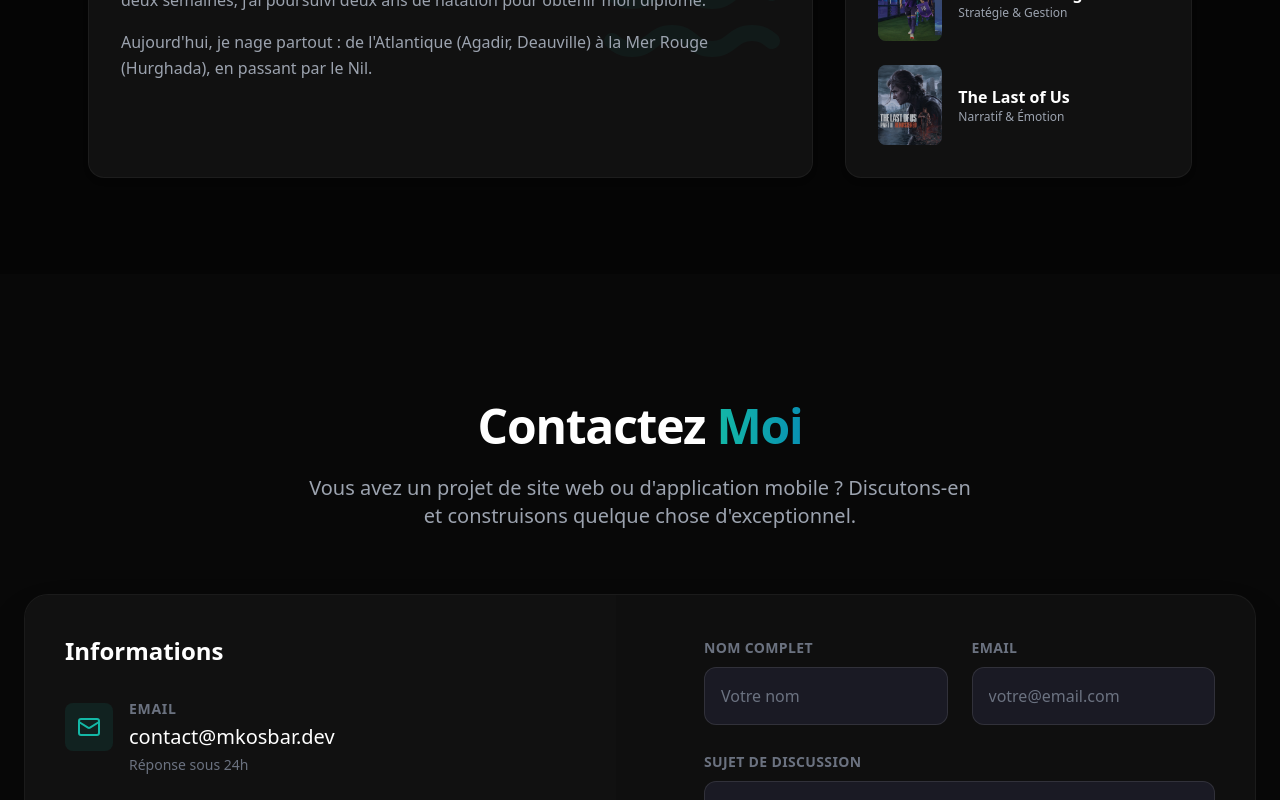
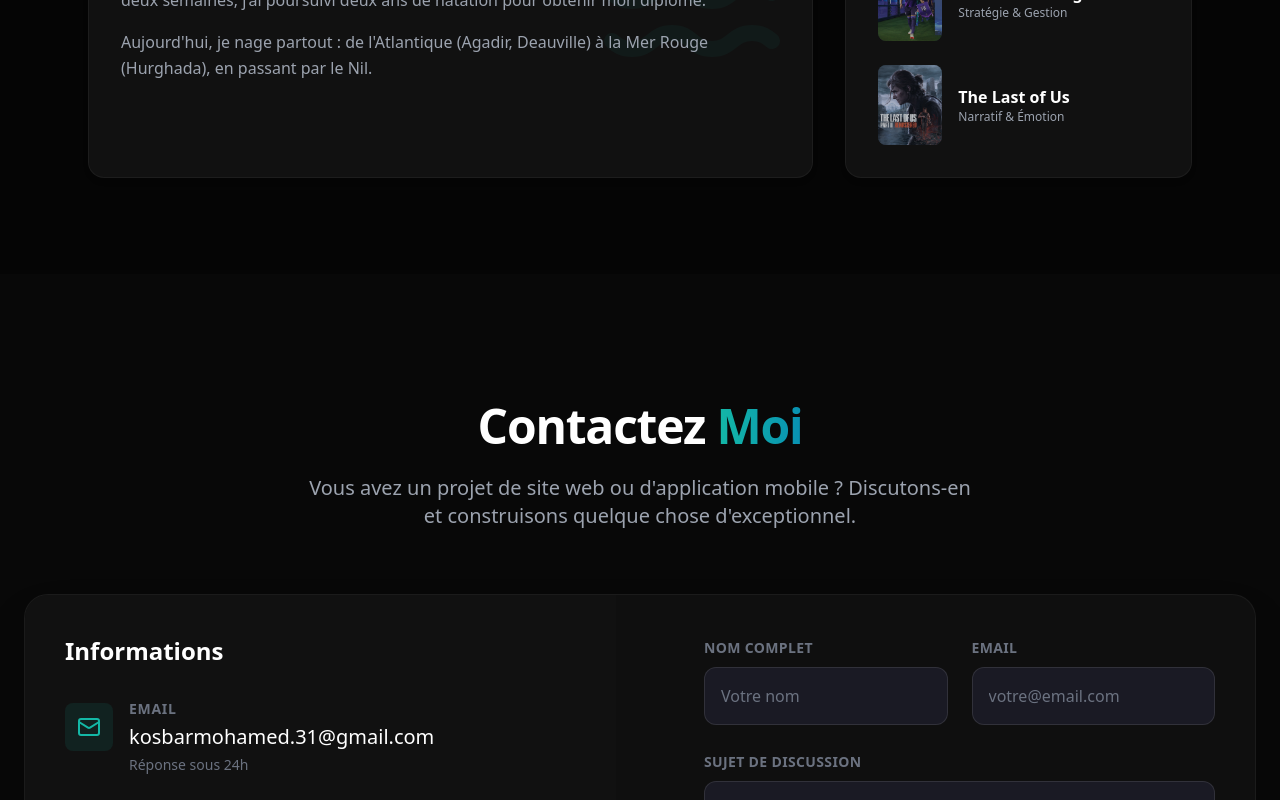
Before and after one commit to DevKosX/PortfolioV2_React, a React (Vite) app: page / in a window 1280 px wide. Shown: the part 11200-12000 px from the top of the page. Built offline with nearby package versions, Linux system fonts and the light colour scheme.

Commit message:
ajout d emon vrai mail

```diff
--- a/src/App.jsx
+++ b/src/App.jsx
@@ -135,9 +135,9 @@ const App = () => {
       accent: "text-amber-500",
       bgImage: "public/images/passions/jardin.jpg",
       locations: [
-        { name: "Mit Yazid (Le Village)", desc: "Là où tout commence. La maison de mon grand-père, mes racines profondes. C'est la vie agricole, la connexion à la terre. Le cœur de mon identité.", icon: <Users className="w-5 h-5" />, img: "public/images/passions/village.jpg" },
-        { name: "Alexandrie (La Nocturne)", desc: "Une ville côtière inexplicable. Ici, la vie commence vraiment à 22h. Une vibe particulière face à la mer qui ne s'explique pas, elle se vit.", icon: <Moon className="w-5 h-5" />, img: "public/images/passions/alexandria.jpg" },
-        { name: "El Sahel (Le Paradis Moderne)", desc: "La nouvelle ville extraordinaire. Eau turquoise paradisiaque, Jet Ski, buildings modernes. Le luxe au bord de la Méditerranée.", icon: <Sun className="w-5 h-5" />, img: "public/images/passions/sahel.jpg" }
+        { name: "Le Caire (La civilisation)", desc: "Là où tout commence. La maison de mon grand-père, mes racines profondes. C'est la vie agricole, la connexion à la terre. Le cœur de mon identité.", icon: <Users className="w-5 h-5" />, img: "public/images/passions/village.jpg" },
+        { name: "Alexandrie (La nocturne)", desc: "Une ville côtière inexplicable. Ici, la vie commence vraiment à 22h. Une vibe particulière face à la mer qui ne s'explique pas, elle se vit.", icon: <Moon className="w-5 h-5" />, img: "public/images/passions/alexandria.jpg" },
+        { name: "El Sahel (Le paradis moderne)", desc: "La nouvelle ville extraordinaire. Eau turquoise paradisiaque, Jet Ski, buildings modernes. Le luxe au bord de la Méditerranée.", icon: <Sun className="w-5 h-5" />, img: "public/images/passions/sahel.jpg" }
       ]
     },
     morocco: {
@@ -959,7 +959,7 @@ const App = () => {
                   <div className="space-y-8">
                      <div className="flex items-start gap-4">
                         <div className="p-3 bg-teal-500/10 rounded-lg text-teal-500 mt-1"><Mail className="w-6 h-6" /></div>
-                        <div><p className="text-sm font-bold uppercase tracking-wider text-gray-500 mb-1">Email</p><a href="mailto:contact@mkosbar.dev" className={`text-xl font-medium ${themeClasses.text} hover:text-teal-500 transition-colors`}>contact@mkosbar.dev</a><p className="text-sm text-gray-500 mt-1">Réponse sous 24h</p></div>
+                        <div><p className="text-sm font-bold uppercase tracking-wider text-gray-500 mb-1">Email</p><a href="mailto:kosbarmohamed.31@gmail.com" className={`text-xl font-medium ${themeClasses.text} hover:text-teal-500 transition-colors`}>kosbarmohamed.31@gmail.com</a><p className="text-sm text-gray-500 mt-1">Réponse sous 24h</p></div>
                      </div>
                      <div className="flex items-start gap-4">
                         <div className="p-3 bg-purple-500/10 rounded-lg text-purple-500 mt-1"><MapPin className="w-6 h-6" /></div>
```
